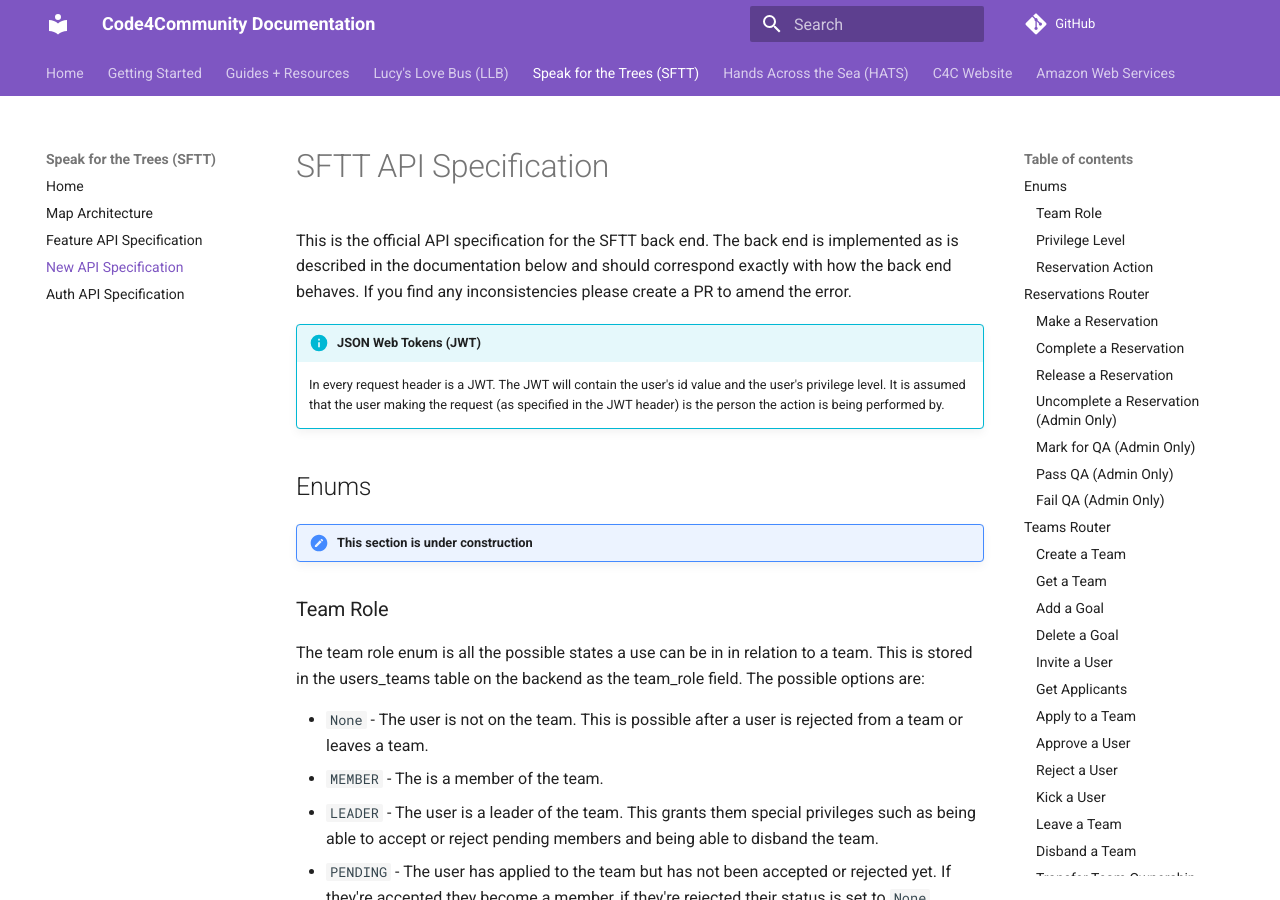
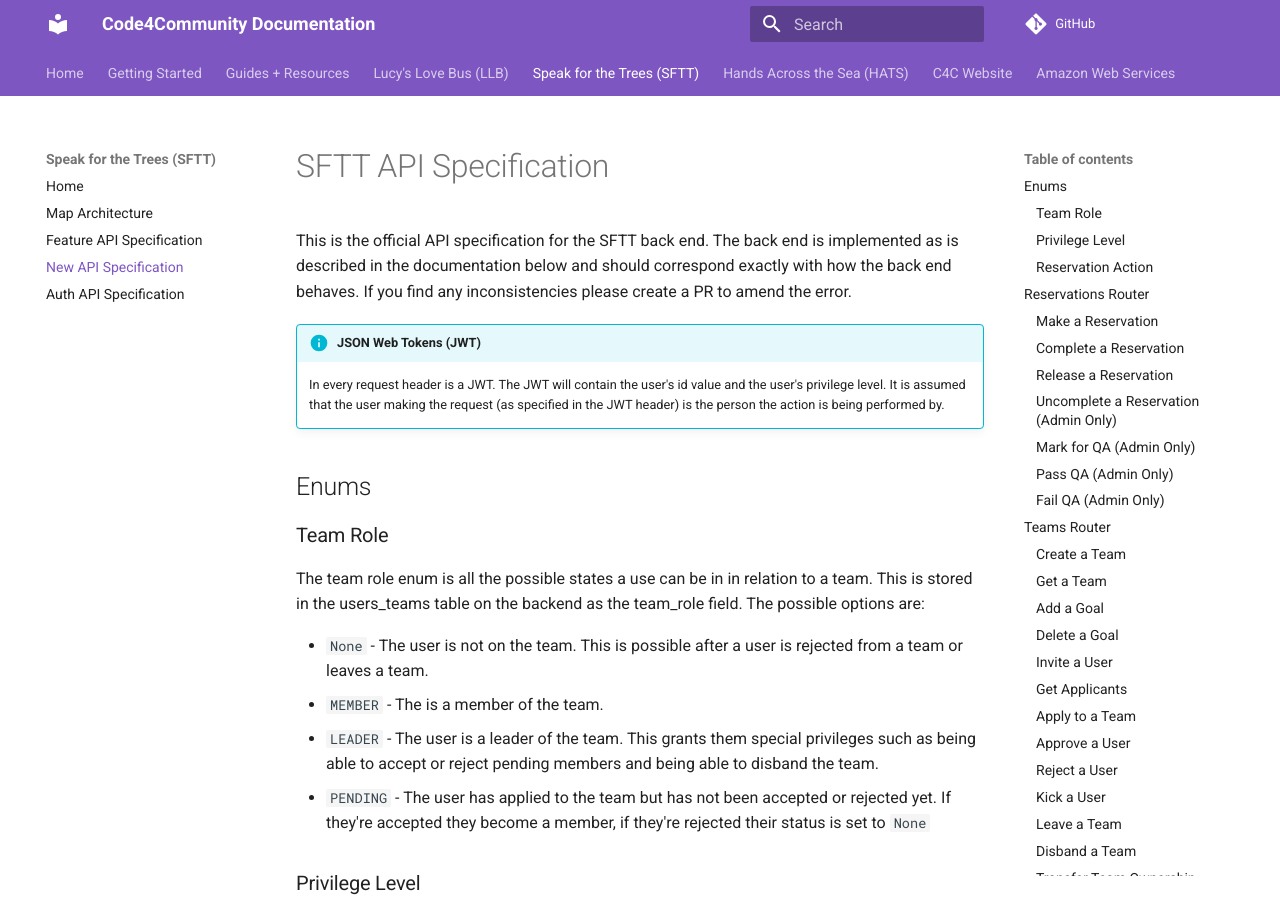
Before and after one commit to Code-4-Community/c4c-dev-docs, an MkDocs documentation site: the page built from docs/sftt/sftt-api-spec-new.md, in a window 1280 px wide and 900 px high. Built offline with MkDocs 1.6.1 and Material for MkDocs 9.7.7, drawn with Linux system fonts in a browser that asks for light colours; comment, search, counter and statistics services are not loaded.

Commit message:
Removed warning again, not sure what happened

```diff
--- a/docs/sftt/sftt-api-spec-new.md
+++ b/docs/sftt/sftt-api-spec-new.md
@@ -6,8 +6,6 @@
     It is assumed that the user making the request (as specified in the JWT header) is the person the action is being performed by.
 
 ## Enums
-
-!!! missing "This section is under construction"
 
 ### Team Role
 
```
